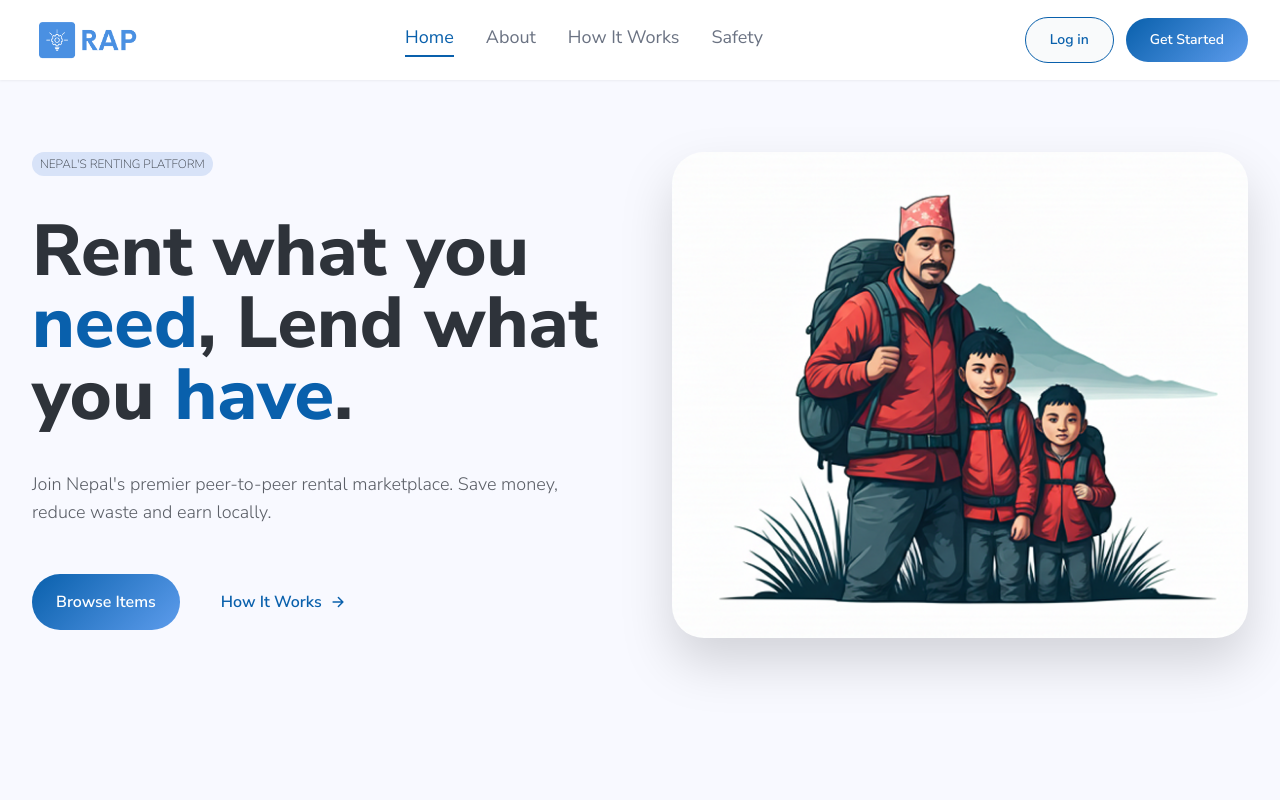
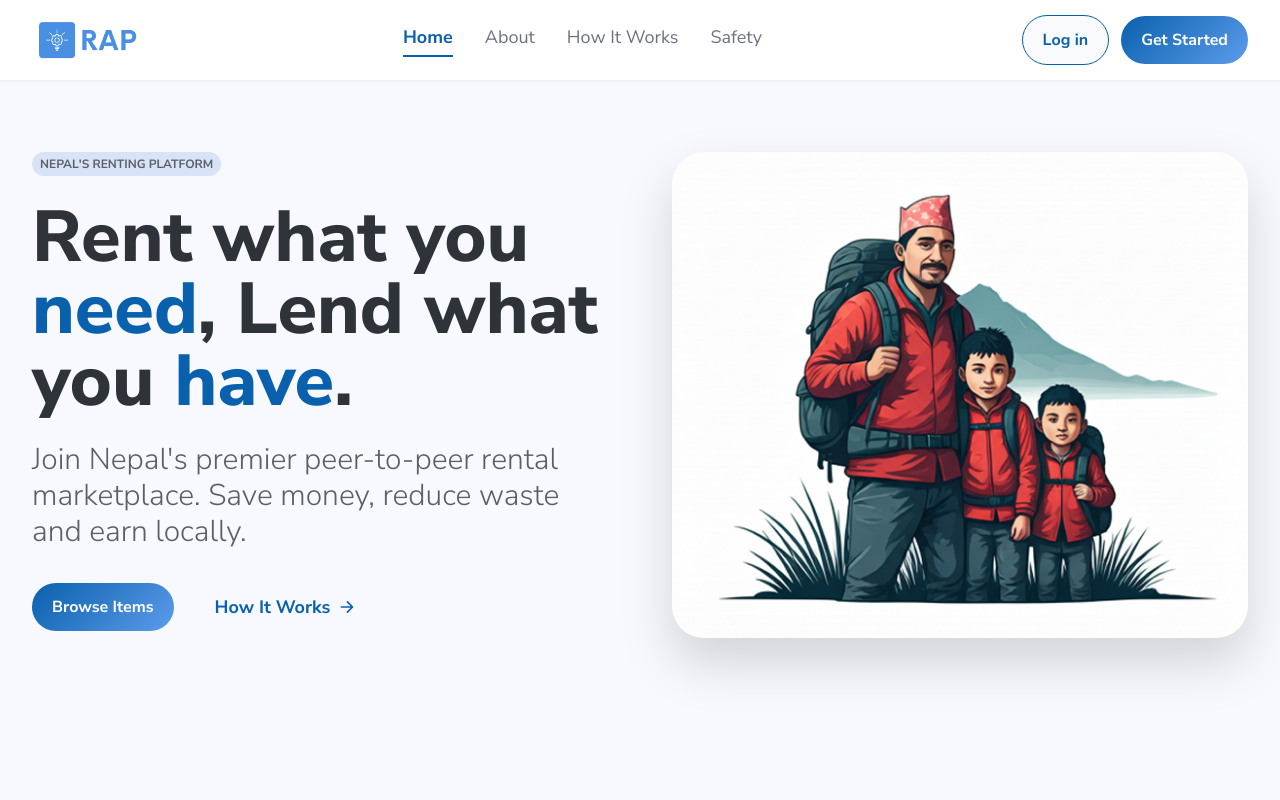
Before and after one commit to AshishChaudhary01/Rent-Anything-Platform, a React (Vite) app in the folder frontend/: page / in a window 1280 px wide. Shown: the top 800 px of the page. Built offline with nearby package versions, Linux system fonts and the light colour scheme.

Commit message:
Ref: Refactor components and layouts
Update instances of component to better suit the new font style and
optimize the typography, layout and spacing for different scren sizes.

```diff
--- a/frontend/src/components/badge/RaBadge.tsx
+++ b/frontend/src/components/badge/RaBadge.tsx
@@ -3,6 +3,7 @@ export interface IBadgeProps {
   variant?:
   | "primary"
   | "accent"
+  size?: "sm" | "md" | "lg"
   icon?: React.ReactElement;
   iconPosition?: "left" | "right";
   widthFill?: boolean;
@@ -10,13 +11,20 @@ export interface IBadgeProps {
 }
 
 const variantStlyes = {
-  primary: "bg-accent text-primary",
+  primary: "bg-accent text-muted",
   accent: "bg-accent-secondary text-muted-secondary",
 };
+
+const buttonSizes = {
+  sm: "text-xs px-2 py-1",
+  md: "text-base px-3 py-2",
+  lg: "text-lg px-4 py-3",
+}
 
 const RaBadge = ({
   badgeText,
   variant = "primary",
+  size = "md",
   icon,
   iconPosition,
   widthFill = false,
@@ -26,9 +34,10 @@ const RaBadge = ({
   return (
     <div
       className=
-      {`${variantStlyes[variant]}
+      {`${buttonSizes[size]}
+      ${variantStlyes[variant]}
       ${!widthFill ? "" : "w-full px-4 py-2"}
-      flex h-fit gap-1.5 items-center p-2 text-[9px] font-bold rounded-4xl
+      flex h-fit gap-1.5 items-center font-bold rounded-4xl
       ${styleClass}`}
     >
       {iconIsLeft && icon && (
@@ -36,9 +45,7 @@ const RaBadge = ({
           {icon}
         </span>
       )}
-      <span className="hidden md:inline-flex">
-        {badgeText}
-      </span>
+      {badgeText}
       {!iconIsLeft && icon && (
         <span className="size-3">
           {icon}
--- a/frontend/src/components/button/RaButton.tsx
+++ b/frontend/src/components/button/RaButton.tsx
@@ -25,9 +25,9 @@ const variantStlyes = {
 };
 
 const buttonStyles = {
-  sm: "px-4 py-2 text-xs",
-  md: "px-6 py-3 text-sm",
-  large: "px-6 py-4 md:text-base",
+  sm: "px-2 py-1 lg:px-4 lg:py-2 text-sm",
+  md: "px-3 py-2 lg:px-5 lg:py-3 lg:text-base",
+  large: "px-4 py-3 lg:px-6 lg:py-4 md:text-lg",
 };
 
 const RaButton = ({
@@ -48,7 +48,7 @@ const RaButton = ({
       type={type}
       onClick={clickFunc}
       disabled={disabled}
-      className={`${buttonStyles[size]} rounded-full font-semibold ${variantStlyes[variant]} ${!widthFill ? "" : "w-full px-auto"} flex items-center justify-center gap-2 hover:shadow-lg transition group cursor-pointer disabled:opacity-50
+      className={`${buttonStyles[size]} rounded-full font-bold ${variantStlyes[variant]} ${!widthFill ? "" : "w-full px-auto"} flex items-center justify-center gap-2 hover:shadow-lg transition group cursor-pointer disabled:opacity-50
         disabled:cursor-not-allowed
         disabled:pointer-events-none
         disabled:shadow-none
--- a/frontend/src/components/nav/RaNavlink.tsx
+++ b/frontend/src/components/nav/RaNavlink.tsx
@@ -9,7 +9,7 @@ export interface ILinkProps {
 
 const baseClass = `text-lg text-gray-500 after:content-[''] after:block after:mt-1 after:bg-primary after:h-0.5 after:w-0 hover:after:w-full hover:after:transition-all hover:after:duration-400`;
 
-const activeClass = `text-primary after:w-full`;
+const activeClass = `text-primary font-bold after:w-full`;
 
 const RaNavlink = ({ path, name, activeLink, setActiveLink }: ILinkProps) => {
   const isHash = path.includes("#");
--- a/frontend/src/pages/home/CTA/CTACard.tsx
+++ b/frontend/src/pages/home/CTA/CTACard.tsx
@@ -6,7 +6,7 @@ function CTACard() {
     <div className="bg-primary text-white rounded-4xl py-25 px-4">
       <div className="flex flex-col gap-10">
         <div className="flex flex-col gap-2 justify-center items-center">
-          <div className="font-bold text-3xl md:text-6xl max-w-150 text-center">
+          <div className="font-extrabold text-3xl md:text-6xl max-w-150 text-center">
             Ready To turn your stuff into extra cash?
           </div>
           <div className="font-extralight text-lg md:text-2xl max-w-170 text-center">
--- a/frontend/src/pages/home/foundation/Foundation.tsx
+++ b/frontend/src/pages/home/foundation/Foundation.tsx
@@ -10,7 +10,7 @@ const Foundation = () => {
         <RaContainerPadding>
           <div>
             <div className="flex flex-col gap-6">
-              <div className="self-center text-center font-bold text-5xl">Trust is our foundation</div>
+              <div className="self-center text-center text-3xl lg:text-5xl font-extrabold">Trust is our foundation</div>
               <div className="self-center text-center max-w-180 text-xl text-muted">
                 Every transaction is protected. Every user is verified. We provide 24/7 support
                 and rental insurance for total peace of mind.
--- a/frontend/src/pages/home/hero/HeroContent.tsx
+++ b/frontend/src/pages/home/hero/HeroContent.tsx
@@ -1,21 +1,22 @@
 import { Link } from "react-router-dom";
 import RaButton from "../../../components/button/RaButton";
 import { IoArrowForward } from "react-icons/io5";
+import RaBadge from "../../../components/badge/RaBadge";
 
 const HeroContent = () => {
   return (
     <div className="grid gap-6">
-      <div className="gap-0 bg-accent py-1 px-2 w-fit h-fit rounded-full">
-        <p className="font-thin text-text text-xs">NEPAL'S RENTING PLATFORM</p>
+      <div className="flex">
+        <RaBadge badgeText="NEPAL'S RENTING PLATFORM" variant="primary" size="sm" widthFill={false} />
       </div>
       <h1 className="text-dark text-4xl md:text-5xl lg:text-7xl font-extrabold">
         Rent what you <span className="text-primary">need</span>, Lend what you <span className="text-primary">have</span>.
       </h1>
-      <p className="text-lg text-muted font-light">
+      <p className="md:text-xl lg:text-3xl text-muted font-light">
         Join Nepal's premier peer-to-peer rental marketplace. Save money, reduce waste and earn locally.
       </p>
       <div className="flex items-center gap-4">
-        <RaButton btnText="Browse Items" size="large" widthFill={false} />
+        <RaButton btnText="Browse Items" widthFill={false} />
         <Link to={"/how-it-works"}>
           <RaButton
             btnText="How It Works"
```
